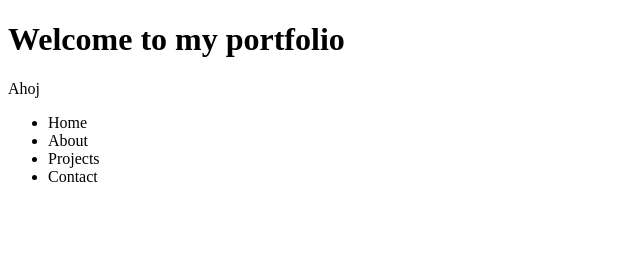
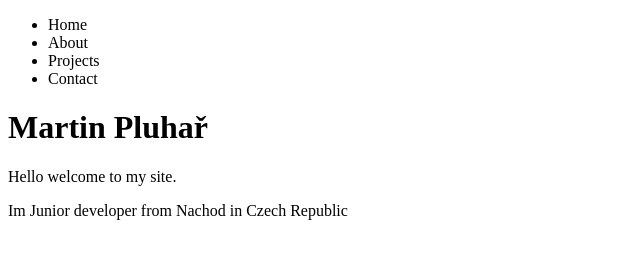
Before and after one commit to ArmadOon/martinpluhar.github.io, a plain HTML site: page index.html in a window 1280 px wide. Shown: the whole page, without its empty margins (0-640 px from the left). Drawn offline with Linux system fonts and the light colour scheme.

Commit message:
Update index.html

```diff
--- a/index.html
+++ b/index.html
@@ -9,9 +9,6 @@
 </head>
 <body>
 <header>
-<h1>Welcome to my portfolio</h1>
-<p>Ahoj</p>
-</header>
 <nav>
     <ul>
         <li href="index.html">Home</li>
@@ -20,6 +17,11 @@
         <li href="contact.html">Contact</li>
     </ul>
 </nav>
+<h1>Martin Pluhař</h1>
+<p>Hello welcome to my site.</p>
+<p>Im Junior developer from Nachod in Czech Republic</p>
+</header>
+
 <main>
 <article>
 <section>
```
Lines whose indentation alone changed are shown as unchanged.
